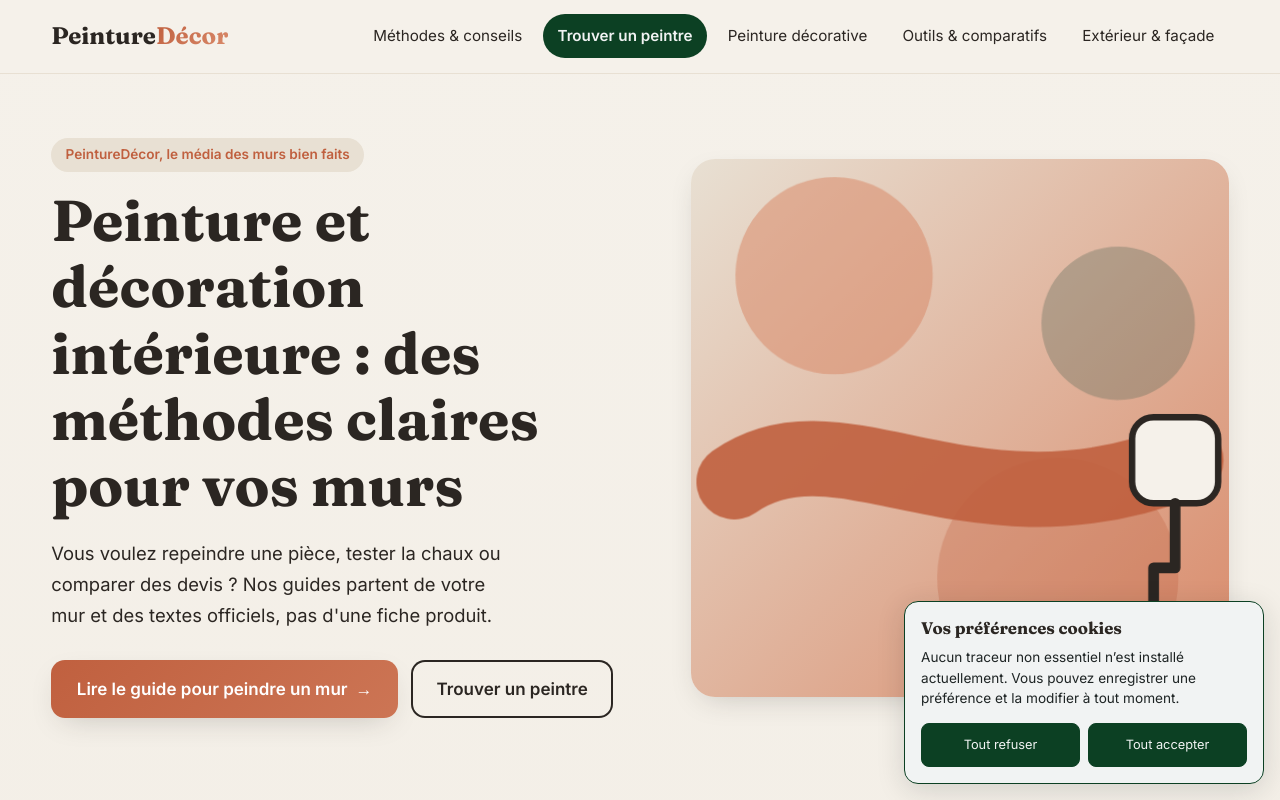
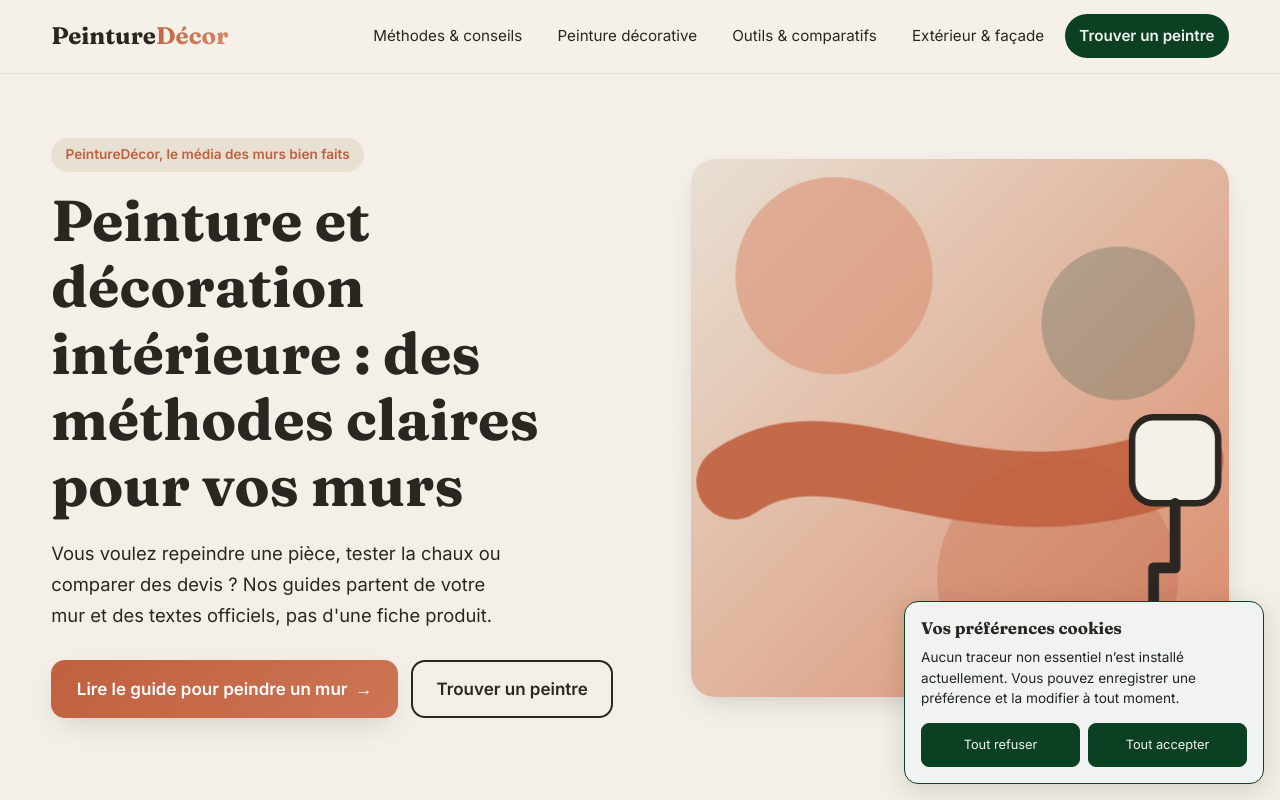
Before and after one commit to GeoRoy44/peinturedecor, an Astro site: page / in a window 1280 px wide. Shown: the top 800 px of the page. Built offline with nearby package versions, Linux system fonts and the light colour scheme; Astro itself is replaced by a stand-in of ours.

Commit message:
fix(header): placer le bouton Trouver un peintre en fin de navigation

```diff
--- a/src/components/Header.astro
+++ b/src/components/Header.astro
@@ -1,11 +1,16 @@
 ---
 import { categories } from '../data/categories';
+
+const navigationCategories = [
+  ...categories.filter((category) => category.slug !== 'peintre-en-batiment'),
+  ...categories.filter((category) => category.slug === 'peintre-en-batiment'),
+];
 ---
 <header class="header">
   <div class="container header__inner">
     <a href="/" class="logo">Peinture<span>Décor</span></a>
     <nav class="nav" aria-label="Navigation principale">
-      {categories.map((c) => (
+      {navigationCategories.map((c) => (
         <a href={`/${c.slug}/`} class:list={[{ 'nav__cta': c.slug === 'peintre-en-batiment' }]}>
           {c.slug === 'peintre-en-batiment' ? 'Trouver un peintre' : c.titre}
         </a>
```
